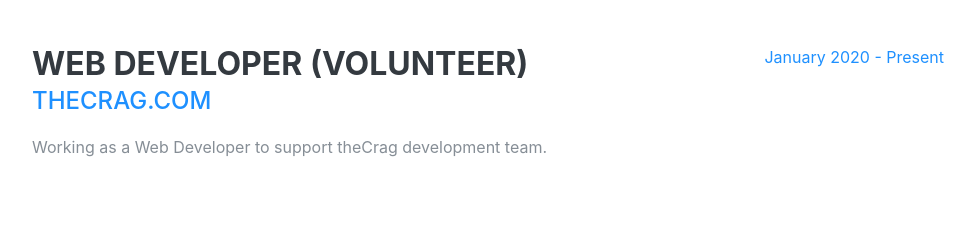
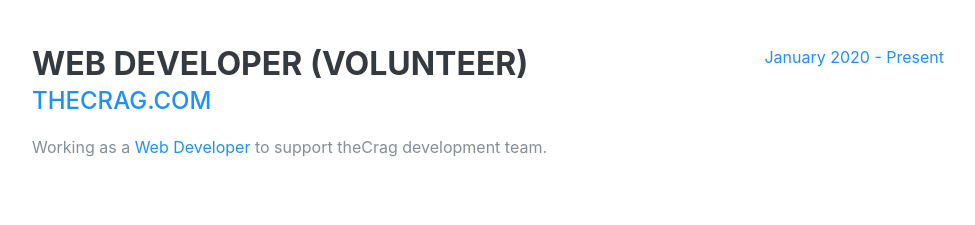
Before and after one commit to di0nys1s/myresume, a React (Create React App) app: page / in a window 1280 px wide. Shown: the part 1300-1525 px from the top of the page, without its empty margins (288-1263 px from the left). Built offline with nearby package versions, Linux system fonts and the light colour scheme; a web font is replaced by a local one.

Commit message:
url update

```diff
--- a/src/components/experience.jsx
+++ b/src/components/experience.jsx
@@ -12,7 +12,7 @@
           <div className="resume-content">
             <h3 className="mb-0">Web Developer</h3>
             <div className="subheading mb-3">
-              <a target="_blank" href="https://www.coredna.com/">
+              <a target="_blank" href="https://www.igeniusgroup.com/">
                 iGenius
               </a>
             </div>
@@ -50,7 +50,11 @@
               </a>
             </div>
             <p>
-              Working as a Web Developer to support theCrag development team.
+              Working as a{" "}
+              <a href="https://www.thecrag.com/en/article/credit">
+                Web Developer
+              </a>{" "}
+              to support theCrag development team.
             </p>
           </div>
           <div className="resume-date text-md-right">
```
